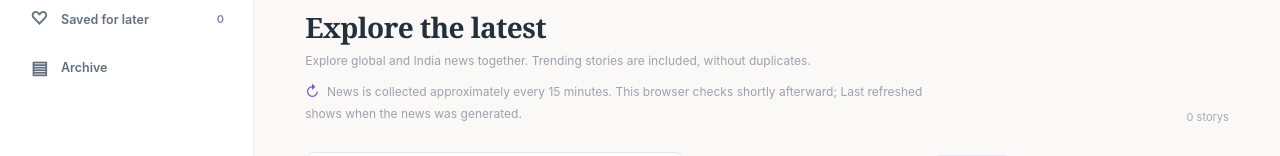
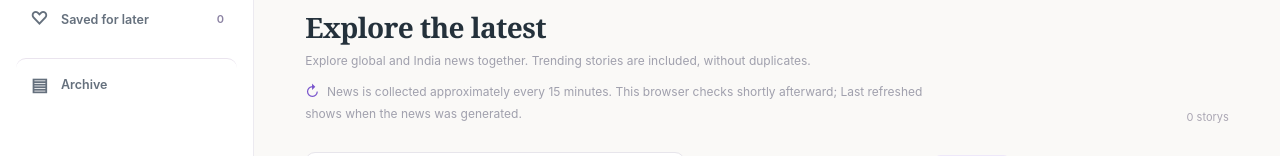
Before and after one commit to chiru52/x-news-automation, a plain HTML site: page dashboard/index.html in a window 1280 px wide. Shown: the part 449-605 px from the top of the page. Drawn offline with Linux system fonts and the light colour scheme; no server answers.

Commit message:
Phase 2: expose dedicated read-only News Archive sidebar view

```diff
--- a/dashboard/styles.css
+++ b/dashboard/styles.css
@@ -135,3 +135,6 @@
 .archive-entry[hidden],.archive-controls[hidden],.archive-pagination[hidden]{display:none}
 @media(max-width:850px){.archive-filter-grid{grid-template-columns:repeat(2,minmax(0,1fr))}}
 @media(max-width:440px){.archive-filter-grid{grid-template-columns:1fr}.archive-controls{padding:13px}}
+
+/* Archive is the last workspace destination, visually separated from daily feeds. */
+.nav-item.nav-archive{margin-top:12px;border-top:1px solid #eae4ee;padding-top:16px}
```
